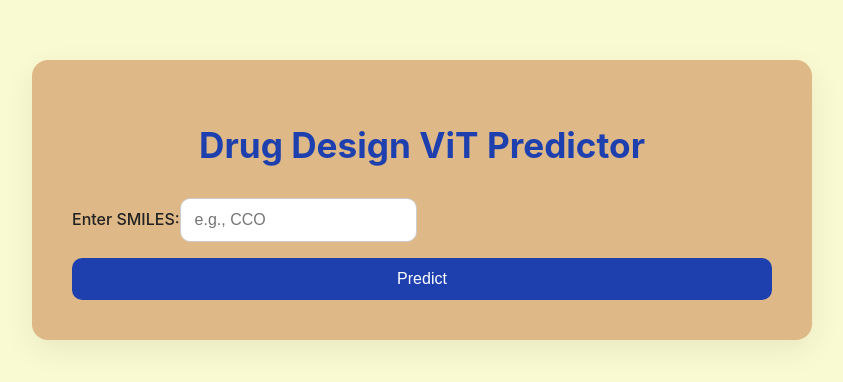
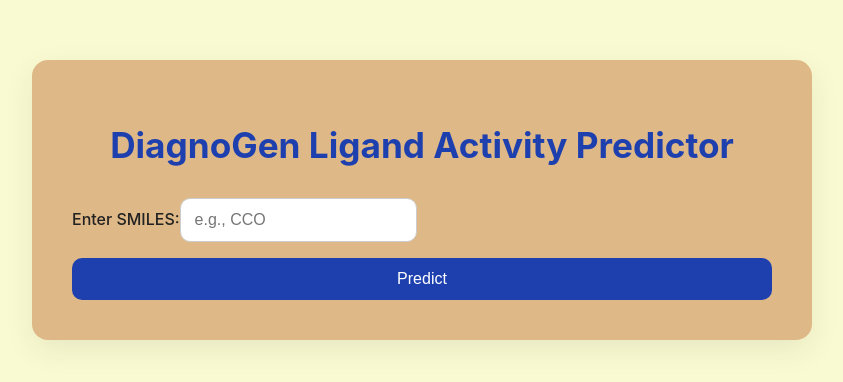
Before and after one commit to RamakotireddyGuttikonda/DiagnoGen_Frontend, a React (Create React App) app: page / in a window 1280 px wide. Shown: the top 382 px of the page, without its empty margins (218-1061 px from the left). Built offline with nearby package versions, Linux system fonts and the light colour scheme.

Commit message:
Update App.js

```diff
--- a/src/App.js
+++ b/src/App.js
@@ -27,7 +27,7 @@ function App() {
 
     return (
         <div className="container mt-5">
-            <h1 className="text-center mb-4">Drug Design ViT Predictor</h1>
+            <h1 className="text-center mb-4">DiagnoGen Ligand Activity Predictor</h1>
             <form onSubmit={handleSubmit} className="mb-4">
                 <div className="mb-3">
                     <label htmlFor="smilesInput" className="form-label">Enter SMILES:</label>
```
